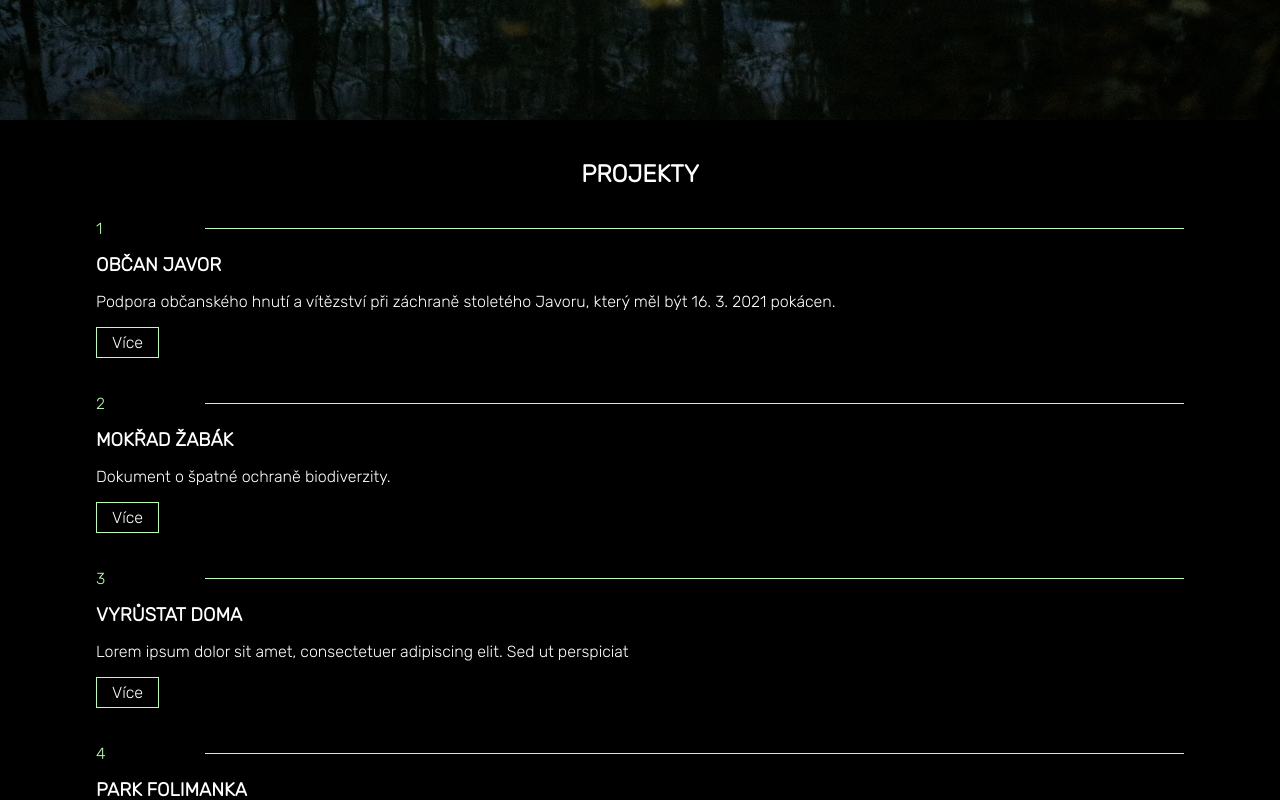
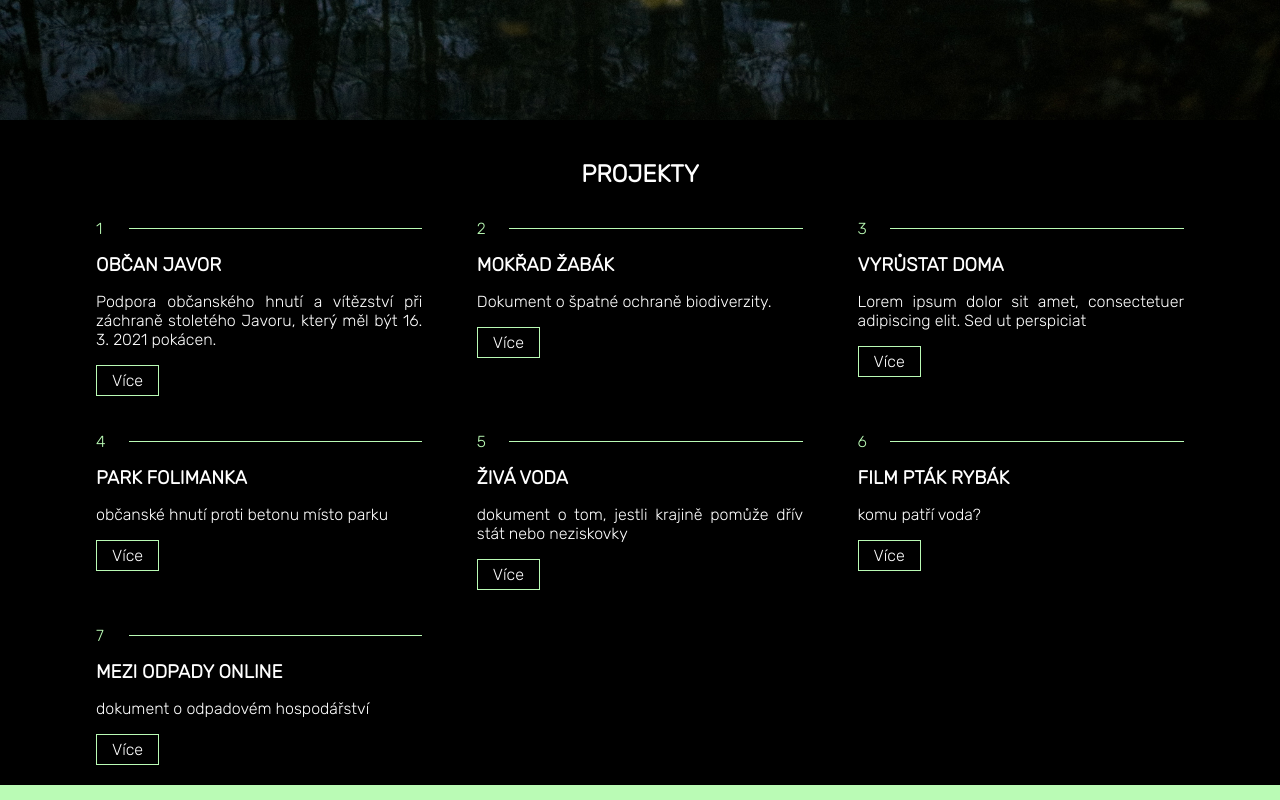
Before and after one commit to hornermar/remizek_web, a Next.js app: page / in a window 1280 px wide. Shown: the part 680-1480 px from the top of the page. Built offline with nearby package versions, Linux system fonts and the light colour scheme.

Commit message:
oprava Netlify_6

```diff
--- a/package.json
+++ b/package.json
@@ -5,8 +5,7 @@
   "scripts": {
     "dev": "next dev",
     "build": "next build && next export",
-    "start": "next start",
-    "lint": "next lint"
+    "start": "next start"
   },
   "dependencies": {
     "next": "11.0.1",
--- a/styles/Projects.module.css
+++ b/styles/Projects.module.css
@@ -6,15 +6,21 @@
 .containerProjects {
   width: 85%;
   margin: 0 auto;
+  display: flex;
+  flex-direction: row;
+  flex-wrap: wrap;
+  justify-content: space-between;
 }
 
 .containerProjects h1 {
+  width: 100%;
   text-align: center;
   margin-bottom: 15px;
 }
 
 .project {
   padding-bottom: 20px;
+  width: 100%;
 }
 
 .projectNumber {
@@ -37,6 +43,7 @@
 
 .project h3 {
   margin: 0;
+  display: flex;
 }
 
 .project p {
@@ -51,3 +58,9 @@
   padding: 5px 15px;
   font-size: 16px;
 }
+
+@media (min-width: 768px) {
+  .project {
+    width: 30%;
+  }
+}
```
